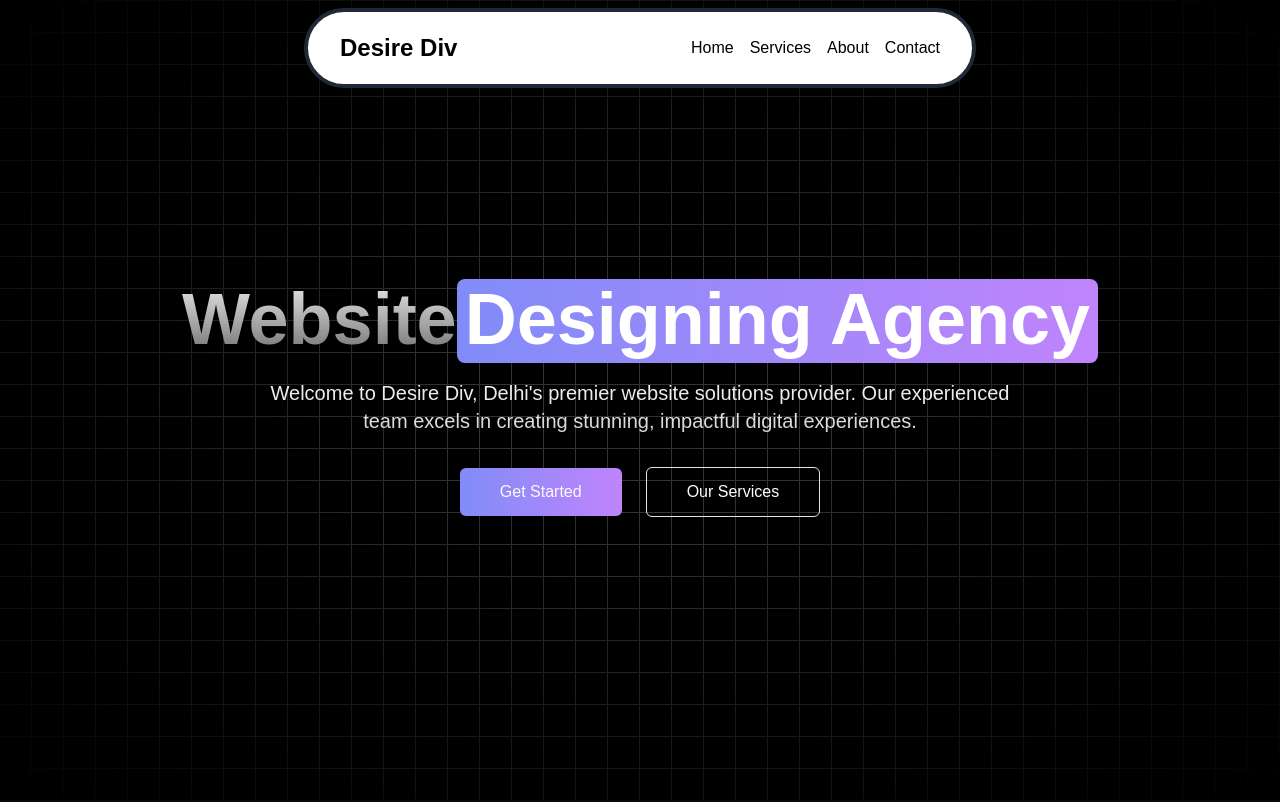
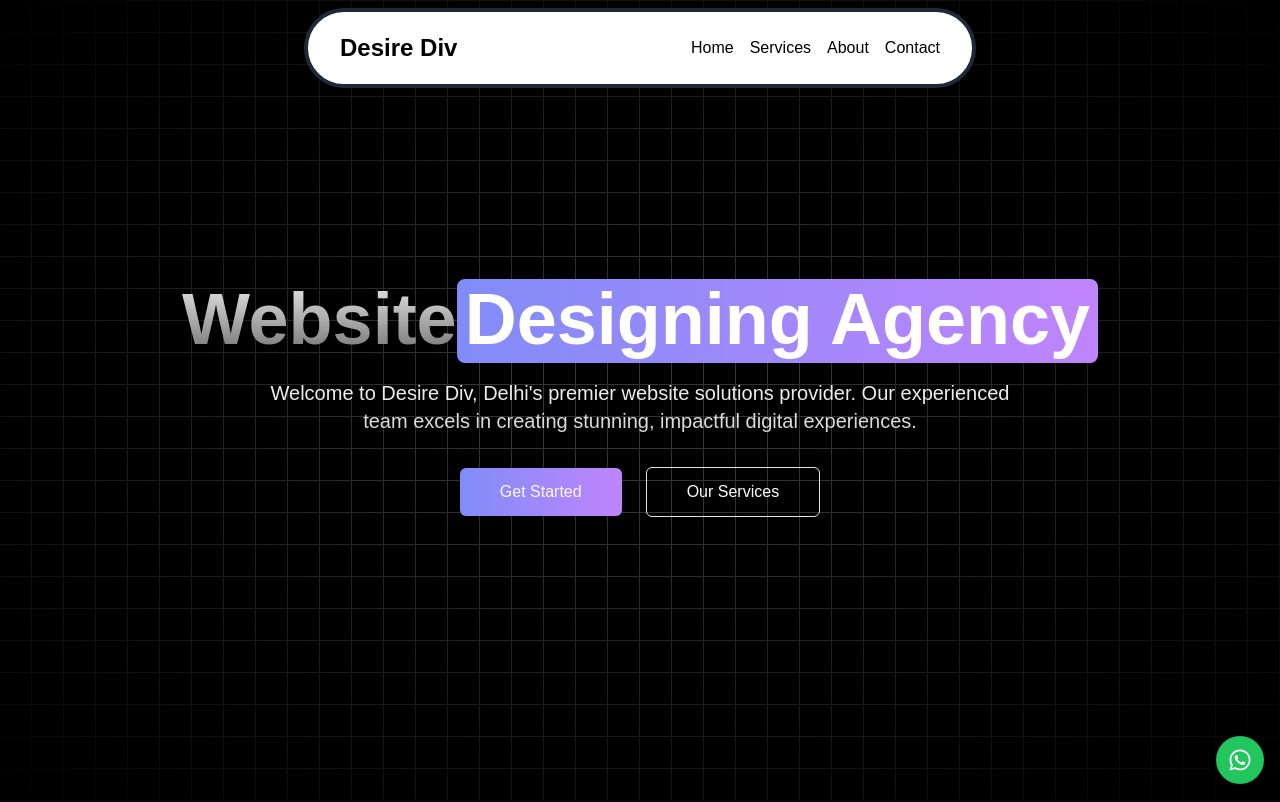
Before and after one commit to XcelB2B/design3, a Next.js app: page / in a window 1280 px wide. Shown: the top 802 px of the page. Built offline with nearby package versions, Linux system fonts and the light colour scheme.

Commit message:
Refactor layout component to add WhatsApp button

```diff
--- /dev/null
+++ b/src/app/_components/WhatsAppBtn.jsx
@@ -0,0 +1,28 @@
+"use client";
+
+import React from "react";
+import { FaWhatsapp } from "react-icons/fa";
+
+const WhatsAppBtn = () => {
+  const handleClick = () => {
+    const phoneNumber = "+918178246936";
+    const message = "Hello";
+    const url = `https://wa.me/${phoneNumber}?text=${encodeURIComponent(
+      message
+    )}`;
+    window.open(url, "_blank");
+  };
+
+  return (
+    <div className="fixed right-4 bottom-4">
+      <button
+        onClick={handleClick}
+        className="flex items-center justify-center w-12 h-12 border-none rounded-full cursor-pointer relative overflow-hidden transition-all duration-300 shadow-md bg-green-500 hover:shadow-neon-green transform hover:scale-110"
+      >
+        <FaWhatsapp className="text-white text-2xl " />
+      </button>
+    </div>
+  );
+};
+
+export default WhatsAppBtn;
--- a/src/app/layout.js
+++ b/src/app/layout.js
@@ -2,6 +2,7 @@ import localFont from "next/font/local";
 import "./globals.css";
 import Footer from "./_components/Footer";
 import { Header } from "./_components/Header";
+import WhatsAppBtn from "./_components/WhatsAppBtn";
 
 const geistSans = localFont({
   src: "./fonts/GeistVF.woff",
@@ -27,6 +28,7 @@ export default function RootLayout({ children }) {
       >
         <Header />
         {children}
+        <WhatsAppBtn />
         <Footer />
       </body>
     </html>
```
